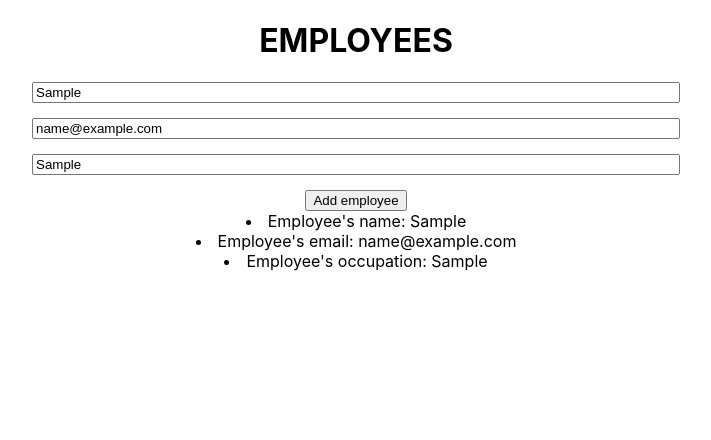
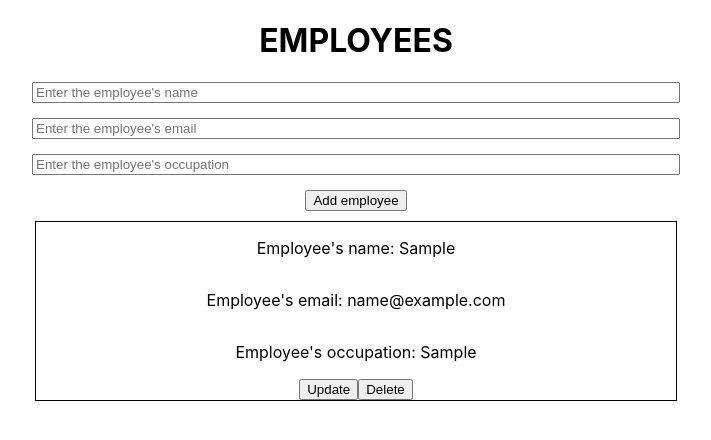
Before and after one commit to thaisBertoldi/exercicio-trabalhadores-react, a React (Create React App) app: page / in a window 1280 px wide. Both pictures are taken after typing "Sample", "name@example.com", "Sample" into the empty fields and a click on the input "Add employee". Shown: the top 440 px of the page, without its empty margins (284-995 px from the left). Built offline with nearby package versions, Linux system fonts and the light colour scheme.

Commit message:
Consertado bug na impressão da lista e adicionada funcao resetInput"

```diff
--- a/package.json
+++ b/package.json
@@ -8,6 +8,7 @@
     "@testing-library/user-event": "^13.5.0",
     "react": "^17.0.2",
     "react-dom": "^17.0.2",
+    "react-hook-form": "^7.28.1",
     "react-scripts": "5.0.0",
     "web-vitals": "^2.1.4"
   },
--- a/src/App.js
+++ b/src/App.js
@@ -8,7 +8,6 @@ function App() {
     <div className="App">
       <EmployeeContext>
         <Employeer />
-        <EmployeeList />
       </EmployeeContext>
     </div>
   );
--- a/src/components/EmployeeList.js
+++ b/src/components/EmployeeList.js
@@ -1,17 +1,29 @@
-import { useContext, useEffect } from 'react'
-import { EmployeeContext } from '../contexts/EmployeeContext'
+// import { useContext, useEffect } from 'react'
+// import { EmployeeContext } from '../contexts/EmployeeContext'
+// import styles from './Employeer.module.css'
 
-export default function EmployeeList() {
-    const { employeeList, setEmployeeList } = useContext(EmployeeContext);
-    return (
-        <>
-            {employeeList.map((element) =>
-                <div>
-                    <li key={element.id}>Employee's name: {element.name}</li>
-                    <li>Employee's email: {element.email}</li>
-                    <li>Employee's occupation: {element.occupation}</li>
-                </div>)
-            }
-        </>
-    )
-}
+// export default function EmployeeList() {
+//     const { employeeList } = useContext(EmployeeContext);
+
+//     function updateEmployee(id) {
+//         return employeeList.filter((e) => e.id !== id)
+//     }
+
+//     return (
+//         <>
+//             {employeeList.map((element) =>
+//                 <div key={element.idEmployee} className={styles.employeeListContainer}>
+//                     <li className={styles.employeeList}>
+//                         <p>Employee's name: {element.name}</p>
+//                         <p>Employee's email: {element.email}</p>
+//                         <p>Employee's occupation: {element.occupation}</p>
+//                         <div>
+//                             <button onClick={() => updateEmployee(employeeList.id)}>Update</button>
+//                             <button>Delete</button>
+//                         </div>
+//                     </li>
+//                 </div>)
+//             }
+//         </>
+//     )
+// }
--- a/src/components/Employeer.js
+++ b/src/components/Employeer.js
@@ -1,48 +1,58 @@
 import { useContext, useEffect } from 'react'
 import { EmployeeContext } from '../contexts/EmployeeContext'
+import EmployeeList from './EmployeeList';
 import styles from './Employeer.module.css'
-let listEmployees = [];
+let idEmployee = 0;
 
 export default function Employeer() {
-    const { employeeList, setEmployeeList } = useContext(EmployeeContext);
-    const { name, setName } = useContext(EmployeeContext);
-    const { email, setEmail } = useContext(EmployeeContext);
-    const { occupation, setOccupation } = useContext(EmployeeContext);
-    let idEmployee = 0;
-
+    const { employeeList, setEmployeeList, name, setName, email, setEmail, occupation, setOccupation } = useContext(EmployeeContext);
     function AddEmployee(e) {
         e.preventDefault();
         if (!name || !email || !occupation) {
             return alert('Some input is incorrect')
         } else {
-            ++idEmployee;
-            listEmployees.push({ id: idEmployee, name: name, email: email, occupation: occupation })
-            setEmployeeList(listEmployees)
-            console.log(employeeList)
+            ++idEmployee
+            setEmployeeList([...employeeList, {idEmployee, name, email, occupation}])
+
             return alert('Registered Successfully')
         }
+    }
+
+    function deleteEmployee(id) {
+        setEmployeeList(employeeList.filter(emp => emp.id !== id))
+        console.log(employeeList)
+        return alert('Deleted.')
+    }
+
+    function resetInput() {
+        document.getElementById('teste').reset();
     }
 
     return (
         <div>
             <div>
                 <h1>EMPLOYEES</h1>
-                <form onSubmit={AddEmployee} className={styles.employeerContainer}>
-                    <input type='text' className={styles.employeerInput} placeholder="Enter the employee's name" onChange={(e) => setName(e.target.value)}></input>
+                <form id='teste' onSubmit={AddEmployee} className={styles.employeerContainer}>
+                    <input type='text'  className={styles.employeerInput} placeholder="Enter the employee's name" onChange={(e) => setName(e.target.value)}></input>
                     <input type='email' className={styles.employeerInput} placeholder="Enter the employee's email" onChange={(e) => setEmail(e.target.value)}></input>
                     <input type='text' className={styles.employeerInput} placeholder="Enter the employee's occupation" onChange={(e) => setOccupation(e.target.value)}></input>
-                    <input type='submit' value='Add employee' />
+                    <input type='submit' onClick={() => resetInput()} value='Add employee' />
                 </form>
             </div>
             <div>
-                {/* {!employeeList.length < 0
-                    ? <p>Teste</p>
-                    : employeeList.map((element, index) =>
-                        <div>
-                            <h1>Employee's name:</h1>
-                            <li key={index}>{element.name}</li>
-                        </div>)
-                } */}
+                {employeeList.map((element) =>
+                    <div key={element.idEmployee} className={styles.employeeListContainer}>
+                        <li className={styles.employeeList}>
+                            <p>Employee's name: {element.name}</p>
+                            <p>Employee's email: {element.email}</p>
+                            <p>Employee's occupation: {element.occupation}</p>
+                            <div>
+                                <button>Update</button>
+                                <button onClick={() => deleteEmployee(element.idEmployee)}>Delete</button>
+                            </div>
+                        </li>
+                    </div>)
+                }
             </div >
         </div >
 
--- a/src/components/Employeer.module.css
+++ b/src/components/Employeer.module.css
@@ -9,3 +9,20 @@
 .employeerInput {
     width: 50%;
 }
+
+.employeeListContainer {
+    display: flex;
+    align-items: center;
+    justify-content: center;
+    margin: 10px 0;
+}
+
+.employeeList {
+    display: flex;
+    list-style: none;
+    width: 50%;
+    flex-direction: column;
+    column-gap: 10px;
+    border: 1px black solid;
+
+}
--- a/src/contexts/EmployeeContext.js
+++ b/src/contexts/EmployeeContext.js
@@ -1,5 +1,4 @@
-import React, { useState } from 'react'
-import { createContext } from 'react'
+import { createContext,useState } from 'react'
 
 export const EmployeeContext = createContext();
 
```
Also changed, not shown: 1 other file (tests, documents, lock files or other folders).
